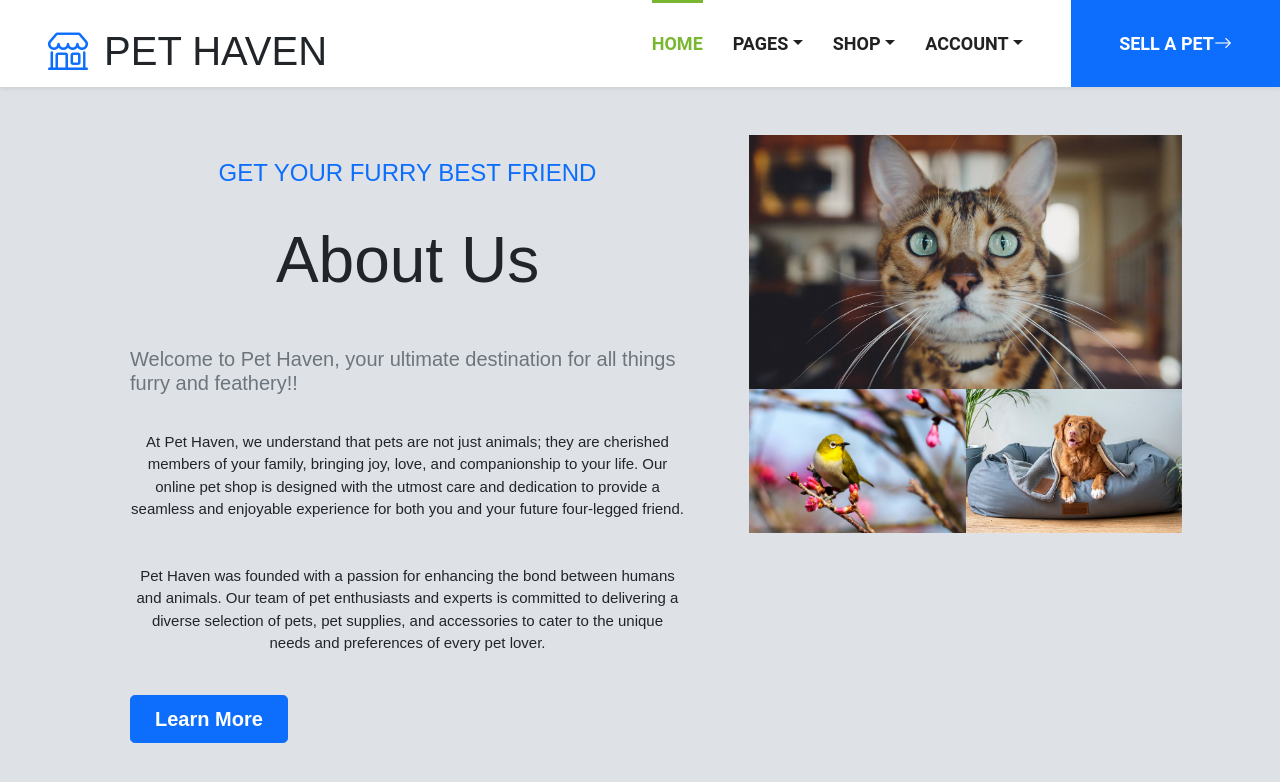
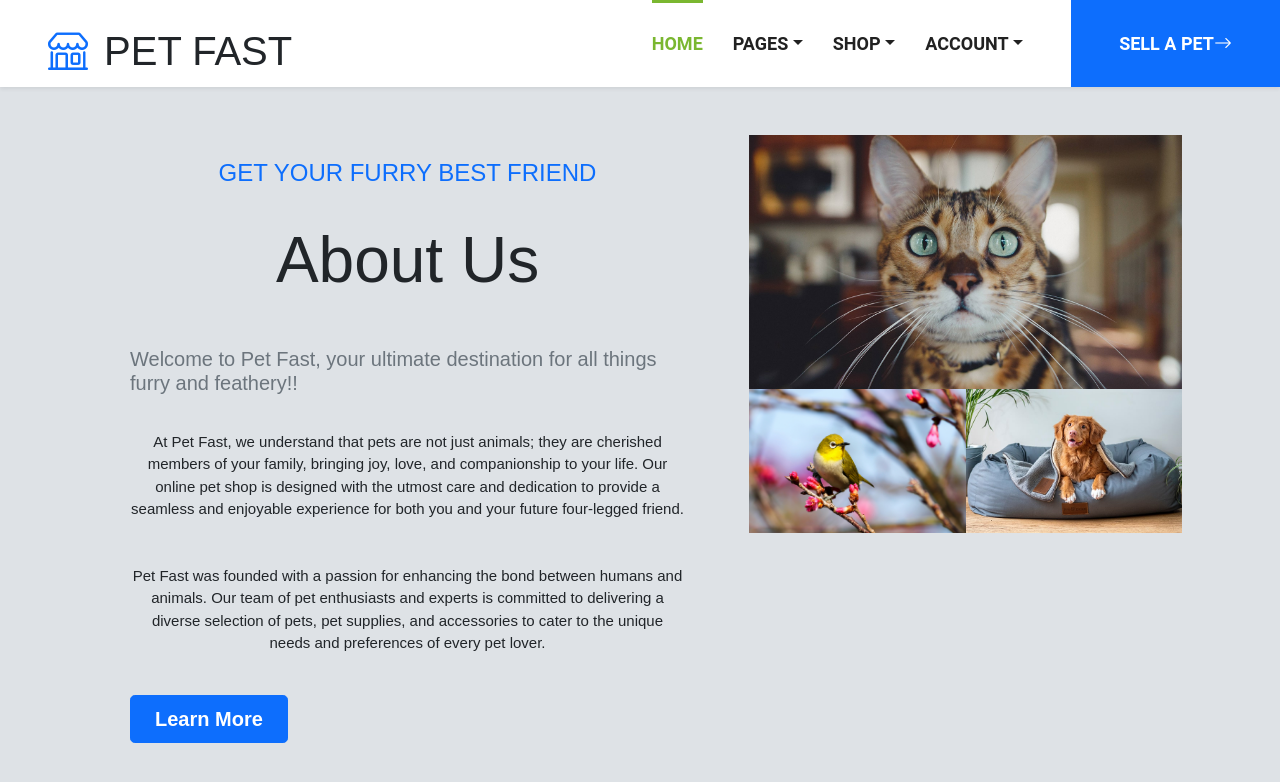
Before and after one commit to philipnyakwaka1/PET_HAVEN_DEV, a Django app: page /about in a window 1280 px wide. Shown: the top 782 px of the page. Run offline with Django 5.2, Linux system fonts and the light colour scheme; some libraries are stand-ins or nearby versions.

Commit message:
changed to Pet Fast

```diff
--- a/mysite/users/templates/users/about.html
+++ b/mysite/users/templates/users/about.html
@@ -11,18 +11,18 @@
           <h1 class="display-3">About Us</h1>
         </div>
         <h5 class="text-muted mb-3">
-          Welcome to Pet Haven, your ultimate destination for all things furry
+          Welcome to Pet Fast, your ultimate destination for all things furry
           and feathery!!
         </h5>
         <p class="mb-4">
-          At Pet Haven, we understand that pets are not just animals; they are
+          At Pet Fast, we understand that pets are not just animals; they are
           cherished members of your family, bringing joy, love, and
           companionship to your life. Our online pet shop is designed with the
           utmost care and dedication to provide a seamless and enjoyable
           experience for both you and your future four-legged friend.
         </p>
         <p class="mb-4">
-          Pet Haven was founded with a passion for enhancing the bond between
+          Pet Fast was founded with a passion for enhancing the bond between
           humans and animals. Our team of pet enthusiasts and experts is
           committed to delivering a diverse selection of pets, pet supplies,
           and accessories to cater to the unique needs and preferences of
--- a/mysite/users/templates/users/base.html
+++ b/mysite/users/templates/users/base.html
@@ -4,7 +4,7 @@
     <head>
         <meta charset="UTF-8" />
         <meta name="viewport" content="width=device-width, initial-scale=1.0" />
-        <title>Pet Haven</title>
+        <title>Pet Fast</title>
         <link rel="preconnect" href="https://fonts.googleapis.com" />
         <link rel="preconnect" href="https://fonts.gstatic.com" crossorigin />
         <link href="https://fonts.googleapis.com/css2?family=Open+Sans:wght@400;600&family=Raleway:wght@600;800&display=swap" rel="stylesheet"/>
@@ -29,7 +29,7 @@
         <nav class="navbar navbar-expand-lg bg-white navbar-light shadow-sm py-3 py-lg-0 px-3 px-lg-0">
             <a href="index.html" class="navbar-brand ms-lg-5">
               <h1 class="m-0 text-uppercase text-dark">
-                <i class="bi bi-shop fs-1 text-primary me-3"></i>Pet Haven
+                <i class="bi bi-shop fs-1 text-primary me-3"></i>Pet Fast
               </h1>
             </a>
             <button
```
